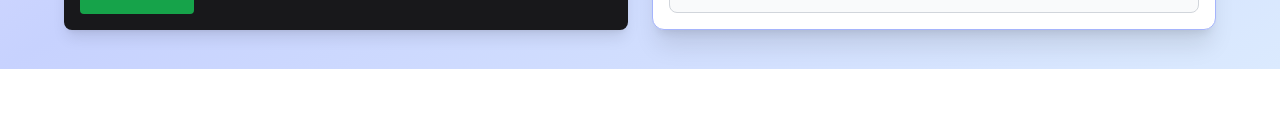
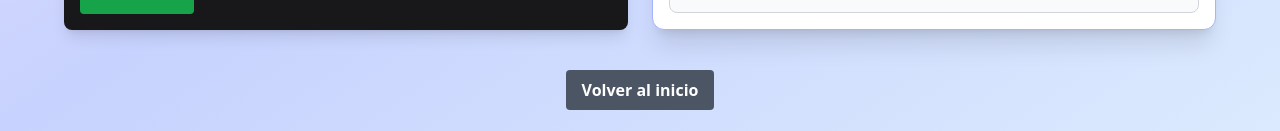
Before and after one commit to juanmaxdev/blwin, a React (Vite) app in the folder frontend/: page /juego/selectores/nivel-4 in a window 1280 px wide. Shown: the part 731-862 px from the top of the page. Before the commit the page ends 800 px from the top, so only its background shows below. Built offline with nearby package versions, Linux system fonts and the light colour scheme.

Commit message:
feat: Boton para volver al inicio y lógica agregada al iniciar el juego para eliminar todas las variables de niveles superados anteriormente

```diff
--- a/frontend/src/App-React/components/juegos/juego_selectores/detectiveJuegoPanel/DetectiveJuegoPanel.tsx
+++ b/frontend/src/App-React/components/juegos/juego_selectores/detectiveJuegoPanel/DetectiveJuegoPanel.tsx
@@ -14,7 +14,18 @@ function CssDetectivePanel() {
       </p>
 
       <button
-        onClick={() => window.location.href = '/juego/selectores/nivel-1'}
+        onClick={() => {
+          // Eliminar si existen las variables "nivelXSuperado"
+          for (let i = 0; i < sessionStorage.length; i++) {
+            const key = sessionStorage.key(i);
+            if (key?.startsWith('nivel') && key.endsWith('Superado')) {
+              sessionStorage.removeItem(key);
+              i--;
+            }
+          }
+
+          window.location.href = '/juego/selectores/nivel-1';
+        }}
         className="bg-white text-indigo-700 text-lg font-semibold px-6 py-2 rounded-xl shadow-lg hover:bg-indigo-100 transition-all duration-300 hover:scale-105"
       >
         Iniciar caso
--- a/frontend/src/App-React/components/juegos/juego_selectores/nivel1/nivel1.tsx
+++ b/frontend/src/App-React/components/juegos/juego_selectores/nivel1/nivel1.tsx
@@ -162,6 +162,12 @@ const Nivel1 = () => {
               </pre>
             </div>
           </section>
+          <button
+            onClick={() => navigate('/')}
+            className="mt-4 bg-gray-600 hover:bg-gray-700 text-white font-bold py-2 px-4 rounded"
+          >
+            Volver al inicio
+          </button>
         </main>
       </div>
     </>
--- a/frontend/src/App-React/components/juegos/juego_selectores/nivel2/nivel2.tsx
+++ b/frontend/src/App-React/components/juegos/juego_selectores/nivel2/nivel2.tsx
@@ -153,6 +153,12 @@ const Nivel2 = () => {
                             </pre>
                         </div>
                     </section>
+                    <button
+                        onClick={() => navigate('/')}
+                        className="mt-4 bg-gray-600 hover:bg-gray-700 text-white font-bold py-2 px-4 rounded"
+                    >
+                        Volver al inicio
+                    </button>
                 </main>
             </div>
         </>
--- a/frontend/src/App-React/components/juegos/juego_selectores/nivel3/nivel3.tsx
+++ b/frontend/src/App-React/components/juegos/juego_selectores/nivel3/nivel3.tsx
@@ -125,6 +125,12 @@ const Nivel3 = () => {
                             </pre>
                         </div>
                     </section>
+                    <button
+                        onClick={() => navigate('/')}
+                        className="mt-4 bg-gray-600 hover:bg-gray-700 text-white font-bold py-2 px-4 rounded"
+                    >
+                        Volver al inicio
+                    </button>
                 </main>
             </div>
         </>
--- a/frontend/src/App-React/components/juegos/juego_selectores/nivel4/nivel4.tsx
+++ b/frontend/src/App-React/components/juegos/juego_selectores/nivel4/nivel4.tsx
@@ -145,6 +145,12 @@ const Nivel4 = () => {
               </pre>
             </div>
           </section>
+          <button
+            onClick={() => navigate('/')}
+            className="mt-4 bg-gray-600 hover:bg-gray-700 text-white font-bold py-2 px-4 rounded"
+          >
+            Volver al inicio
+          </button>
         </main>
       </div>
     </>
```
